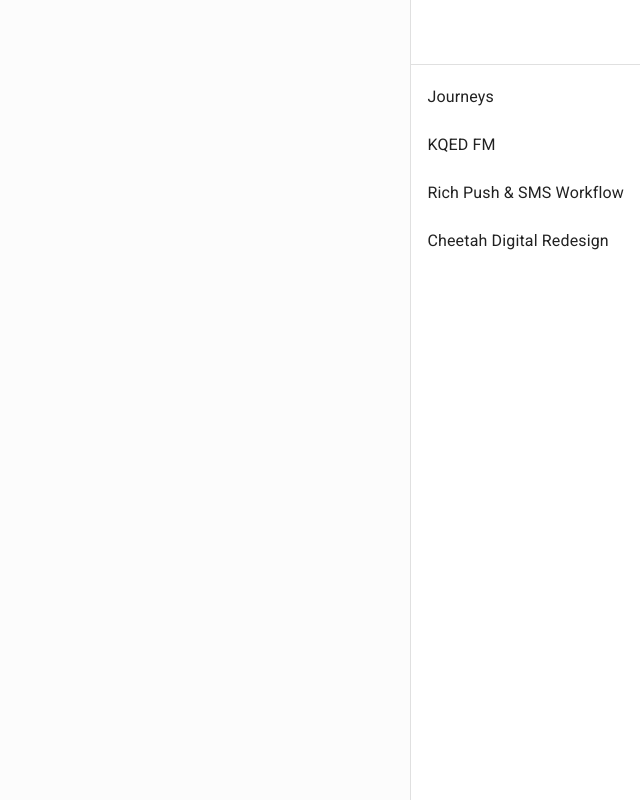
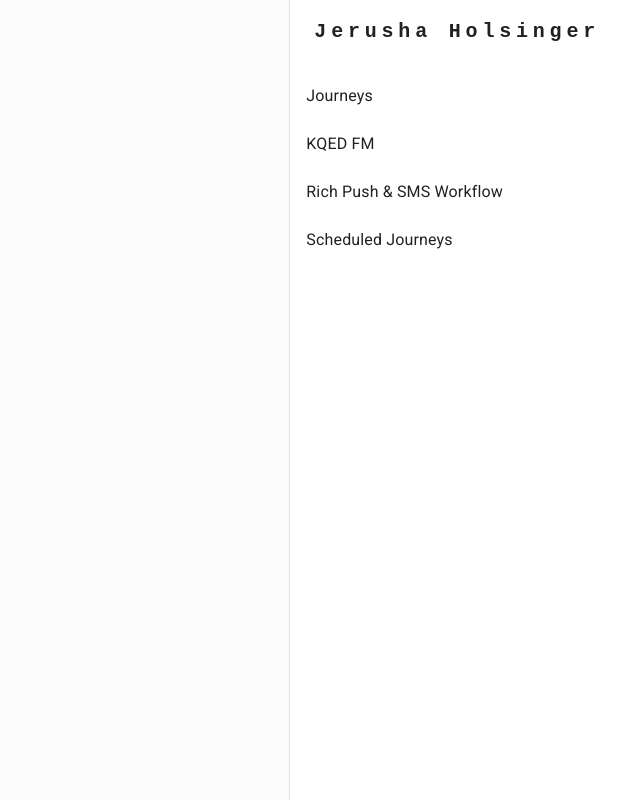
Before and after one commit to bonzaipenguin/bonzaipenguin.github.io, a React (Vite) app: page / in a window 1280 px wide. Shown: the whole page, without its empty margins (640-1280 px from the left). Built offline with nearby package versions, Linux system fonts and the light colour scheme.

Commit message:
Update the toolbar on the nav

```diff
--- a/src/routes/root.jsx
+++ b/src/routes/root.jsx
@@ -3,10 +3,10 @@
 import Drawer from '@mui/material/Drawer';
 import Toolbar from '@mui/material/Toolbar';
 import List from '@mui/material/List';
-import Divider from '@mui/material/Divider';
 import ListItem from '@mui/material/ListItem';
 import ListItemButton from '@mui/material/ListItemButton';
 import ListItemText from '@mui/material/ListItemText';
+import Typography from '@mui/material/Typography';
 
 
 export default function Root() {
@@ -22,10 +22,27 @@
           variant="permanent"
           anchor="right"
         >
-          <Toolbar />
-          <Divider />
+          <Toolbar>
+            <Typography
+              variant="h6"
+              noWrap
+              component="a"
+              href="#app-bar-with-responsive-menu"
+              sx={{
+                mr: 2,
+                display: { xs: 'none', md: 'flex' },
+                fontFamily: 'monospace',
+                fontWeight: 700,
+                letterSpacing: '.3rem',
+                color: 'inherit',
+                textDecoration: 'none',
+              }}
+            >
+              Jerusha Holsinger
+            </Typography>
+          </Toolbar>
           <List>
-            {['Journeys', 'KQED FM', 'Rich Push & SMS Workflow','Cheetah Digital Redesign'].map((text) => (
+            {['Journeys', 'KQED FM', 'Rich Push & SMS Workflow','Scheduled Journeys'].map((text) => (
               <ListItem key={text} disablePadding>
                 <ListItemButton>
                   <ListItemText primary={text} />
```
